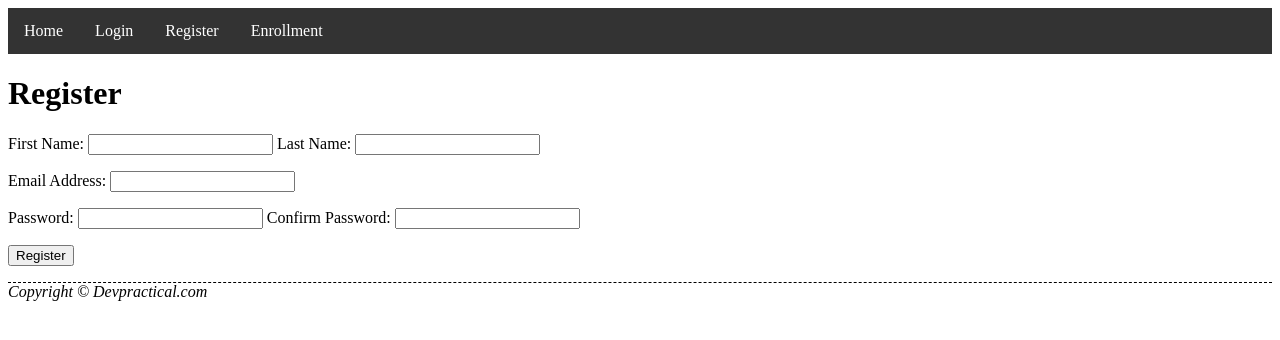
After one commit to RoddickM/01-PHP-Store-Manipulate-Data, a PHP site: page /register.php in a window 1280 px wide. The commit adds this page. Shown: the top 340 px of the page. Run offline with PHP 8.4, Linux system fonts and the light colour scheme.

Commit message:
Updating enrollment form

```diff
--- /dev/null
+++ b/college-enrollment-w-database/includes/footer.html
@@ -0,0 +1,15 @@
+<!DOCTYPE HTML>
+
+<html lang="en">
+    <head>
+        <meta charset="UTF-8">
+        <title><?php echo $page_title; ?></title>
+        <link rel ="stylesheet" href ="includes/style.css">
+    </head>
+    <body>
+        <footer>
+            <p class="text-center">Copyright &copy; Devpractical.com</p>
+        </footer>
+
+    </body>
+</html>
--- /dev/null
+++ b/college-enrollment-w-database/includes/header.html
@@ -0,0 +1,47 @@
+<!DOCTYPE HTML>
+
+<html lang="en">
+    <head>
+        <meta charset="UTF-8">
+        <title><?php echo $page_title; ?></title>
+        <link rel ="stylesheet" href ="style.css">
+        <style>
+            ul {
+                list-style-type: none;
+                margin: 0;
+                padding: 0;
+                overflow: hidden;
+                background-color: #333;
+                }
+
+            li {
+                float: left;
+            }
+
+            li a {
+                display: block;
+                color: white;
+                text-align: center;
+                padding: 14px 16px;
+                text-decoration: none;
+            }
+
+            li a:hover:not(.active) {
+                background-color: #111;
+            }
+
+            .active {
+                background-color: #04AA6D;
+            }
+        </style>
+    </head>
+    <body>
+        <ul>
+            <li><a href="../college-enrollment-w-database/home.php">Home</a></li>
+            <li><a href="../college-enrollment-w-database/login.php">Login</a></li>
+            <li><a href="../college-enrollment-w-database/register.php">Register</a></li>
+            <li><a href="../college-enrollment-w-database/enrollment.php">Enrollment</a></li>
+        </ul>
+
+    </body>
+</html>
--- /dev/null
+++ b/college-enrollment-w-database/includes/register-form.html
@@ -0,0 +1,22 @@
+<!DOCTYPE HTML>
+
+<h1>Register</h1>
+        <form action = "register.php" method = "POST">
+        <p>
+            First Name: <input type = "text" name = "first_name" value = "<?php if(isset($_POST['first_name'])) echo$_POST['first_name'];?>">
+            Last Name: <input type = "text" name = "last_name" value = "<?php if(isset($_POST['last_name'])) echo$_POST['last_name'];?>">
+        </p>
+        <p>
+            Email Address: <input type = "text" name = "email" value = "<?php if(isset($_POST['email'])) echo$_POST['email'];?>">
+        </p>
+        <p>
+            Password: <input type = "password" name = "pass1" value = "<?php if(isset($_POST['pass1'])) echo$_POST['pass1'];?>">
+            Confirm Password: <input type = "password" name = "pass2" value = "<?php if(isset($_POST['pass2'])) echo$_POST['pass2'];?>">
+        </p>
+        <p><input type = "submit" value = "Register"></p>
+        </form>
+</html>
+
+</body>
+
+</html>
--- /dev/null
+++ b/college-enrollment-w-database/includes/style.css
@@ -0,0 +1,60 @@
+header > h1 {
+    border-bottom: 1px dashed black;
+    font-style: italic;
+}
+
+footer > p {
+    border-top: 1px dashed black;
+    font-style: italic;
+}
+
+table {
+    border-spacing: 5px;
+    width: 530px;
+}
+
+th {
+    color: #FFF;
+    background: #000;
+    text-align: left;
+}
+
+td {
+    border-bottom: 1px solid black;
+    padding: 3px;
+    background: #F0F0F0;
+    text-align: left;
+    vertical-align: top;
+}
+p #err_msg {
+    color: #F00;
+    font-weight: bold;
+}
+
+ul {
+    list-style-type: none;
+    margin: 0;
+    padding: 0;
+    overflow: hidden;
+    background-color: #333;
+  }
+
+  li {
+    float: left;
+  }
+
+  li a {
+    display: block;
+    color: white;
+    text-align: center;
+    padding: 14px 16px;
+    text-decoration: none;
+  }
+
+  li a:hover:not(.active) {
+    background-color: #111;
+  }
+
+  .active {
+    background-color: #04AA6D;
+  }
--- /dev/null
+++ b/college-enrollment-w-database/register.php
@@ -0,0 +1,113 @@
+<?php
+    #Statements to set the page title and include a page header
+    $page_title = 'Register';
+    include('includes/header.html');
+    include('includes/register-form.html');
+
+    #Conditional test that will only execute the statements if
+    #it contains if the form has been submitted
+    if($_SERVER['REQUEST_METHOD'] == 'POST')
+    {
+        #Opens the database connection and creates an array to store
+        #error messages
+        require_once "config.php";
+        $errors = array();
+
+        #Stores an error message if the first name field remains empty,
+        #or store its value in a variable
+        if(empty($_POST['first_name']))
+        {
+            $errors[] = 'Enter your first name';
+        }
+        else
+        {
+            $fn = mysqli_real_escape_string($link, trim($_POST['first_name']));
+        }
+
+        #Stores an error message if the last name field remains empty,
+        #or store its value in a variable
+        if(empty($_POST['last_name']))
+        {
+            $errors[] = 'Enter your last name';
+        }
+        else
+        {
+            $ln = mysqli_real_escape_string($link, trim($_POST['last_name']));
+        }
+
+        #Stores an error message if the email field remains empty,
+        #or store its value in a variable
+        if(empty($_POST['email']))
+        {
+            $errors[] = 'Enter your email address';
+        }
+        else
+        {
+            $e = mysqli_real_escape_string($link, trim($_POST['email']));
+        }
+
+        #Stores an error message if password is invalid, or store its value in a
+        #variable
+        if(!empty($_POST['pass1']))
+        {
+            if($_POST['pass1'] != $_POST['pass2'])
+            {
+                $errors[] = 'The passwords do not match';
+            }
+            else
+            {
+                $p = mysqli_real_escape_string($link, trim($_POST['pass1']));
+            }
+        }
+        else
+        {
+            $errors[] = 'Please enter your password';
+        }
+
+        #Stores an error message if the email account is already registered in
+        #the database table
+        if(empty($errors))
+        {
+            $q = "SELECT user_id FROM users WHERE email = '$e'";
+            $r = mysqli_query($link, $q);
+
+            if(mysqli_num_rows($r) != 0)
+            {
+                $errors[] = 'Email address already registered. <a href="login.php">Login</a>';
+            }
+        }
+
+        #If all data is correct the next statments will add user data to database, display
+        #confirmation page, close database connection, include html docs and close the script
+        if(empty($errors))
+        {
+            $q = "INSERT INTO users (first_name, last_name, email, pass, reg_date) VALUES('$fn', '$ln', '$e', SHA1('$p'), NOW())";
+            $r = mysqli_query($link, $q);
+
+            echo'<h1>Congratulations</h1>
+                 <p>You are now registered!</p>
+                 <p><a href = "login.php">Login</a></p>';
+        }
+
+        #Alternative statements to display all stored error messages when registration cannot be completed
+        #and close the database connection
+        else
+        {
+            echo '<h1>ERROR!</h1>
+            <p id = "err_msg">The following error(s) have occurred:<br>';
+            foreach($errors as $msg)
+            {
+                echo "- $msg<br>";
+            }
+            echo'Please try again.</p>';
+            mysqli_close($link);
+        }
+
+        include('includes/footer.html');
+        exit();
+    }
+
+    include('includes/footer.html');
+
+
+?>
```
Also changed, not shown: college-enrollment-w-database/SQL scripts/users-table.sql (added, +11 -0 lines), college-enrollment-w-database/admin-view.php (+2 -35 lines), college-enrollment-w-database/enrollment.php (renamed from college-enrollment-w-database/index.php, +7 -2 lines), college-enrollment-w-database/home.php (added, +24 -0 lines), college-enrollment-w-database/includes/login-form.html (added, +22 -0 lines), college-enrollment-w-database/login.php (added, +23 -0 lines), college-enrollment-w-database/login_action.php (added, +35 -0 lines), college-enrollment-w-database/login_tools.php (added, +67 -0 lines), college-enrollment-w-database/logout.php (added, +29 -0 lines), college-enrollment-w-database/SQL scripts/enrollment.sql (renamed from college-enrollment-w-database/enrollment.sql).
